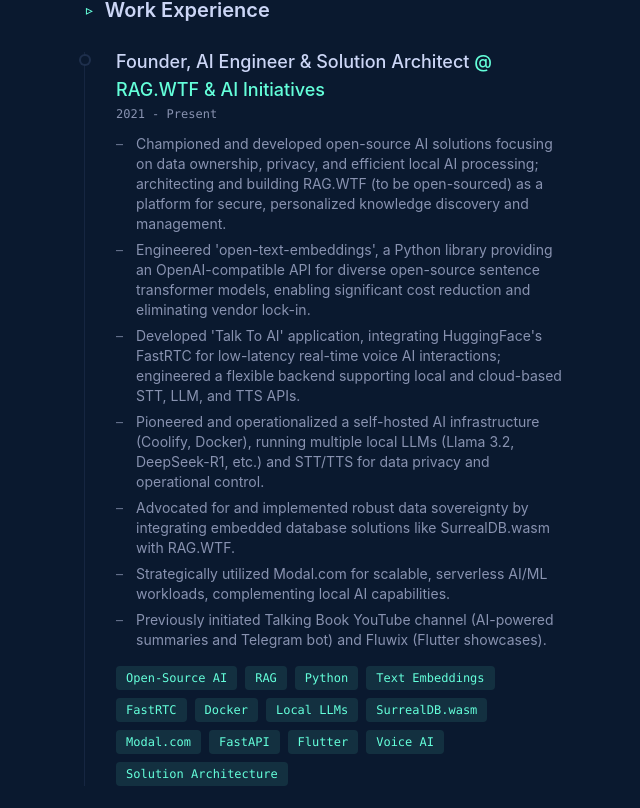
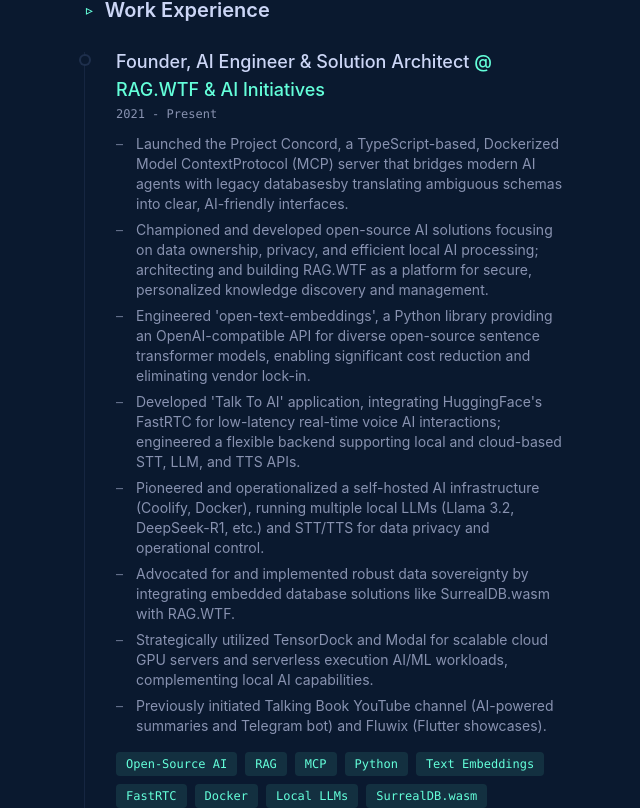
Before and after one commit to limcheekin/portfolio, a React (Vite) app: page /#/ in a window 1280 px wide. Shown: the part 1532-2340 px from the top of the page, without its empty margins (140-780 px from the left). Built offline with nearby package versions, Linux system fonts and the light colour scheme.

Commit message:
feat: update resume, add project concord and articles

```diff
--- a/constants.ts
+++ b/constants.ts
@@ -36,15 +36,16 @@
     company: "RAG.WTF & AI Initiatives",
     companyUrl: "https://rag.wtf",
     descriptionPoints: [
-      "Championed and developed open-source AI solutions focusing on data ownership, privacy, and efficient local AI processing; architecting and building RAG.WTF (to be open-sourced) as a platform for secure, personalized knowledge discovery and management.",
+      "Launched the Project Concord, a TypeScript-based, Dockerized Model ContextProtocol (MCP) server that bridges modern AI agents with legacy databasesby translating ambiguous schemas into clear, AI-friendly interfaces.",
+      "Championed and developed open-source AI solutions focusing on data ownership, privacy, and efficient local AI processing; architecting and building RAG.WTF as a platform for secure, personalized knowledge discovery and management.",
       "Engineered 'open-text-embeddings', a Python library providing an OpenAI-compatible API for diverse open-source sentence transformer models, enabling significant cost reduction and eliminating vendor lock-in.",
       "Developed 'Talk To AI' application, integrating HuggingFace's FastRTC for low-latency real-time voice AI interactions; engineered a flexible backend supporting local and cloud-based STT, LLM, and TTS APIs.",
       "Pioneered and operationalized a self-hosted AI infrastructure (Coolify, Docker), running multiple local LLMs (Llama 3.2, DeepSeek-R1, etc.) and STT/TTS for data privacy and operational control.",
       "Advocated for and implemented robust data sovereignty by integrating embedded database solutions like SurrealDB.wasm with RAG.WTF.",
-      "Strategically utilized Modal.com for scalable, serverless AI/ML workloads, complementing local AI capabilities.",
+      "Strategically utilized TensorDock and Modal for scalable cloud GPU servers and serverless execution AI/ML workloads, complementing local AI capabilities.",
       "Previously initiated Talking Book YouTube channel (AI-powered summaries and Telegram bot) and Fluwix (Flutter showcases)."
     ],
-    skills: ["Open-Source AI", "RAG", "Python", "Text Embeddings", "FastRTC", "Docker", "Local LLMs", "SurrealDB.wasm", "Modal.com", "FastAPI", "Flutter", "Voice AI", "Solution Architecture"]
+    skills: ["Open-Source AI", "RAG", "MCP", "Python", "Text Embeddings", "FastRTC", "Docker", "Local LLMs", "SurrealDB.wasm", "Modal.com", "FastAPI", "Flutter", "Voice AI", "Solution Architecture"]
   },
   {
     id: "exp2",
@@ -256,6 +257,26 @@
 export const ARTICLES_DATA: Article[] = [
   {
     id: "art1",
+    title: "AI is Ready. Your Legacy Database Isn’t. Let’s Fix That.",
+    summary: "Project Concord is a high-performance, TypeScript-based MCP server designed to help AI systems work smoothly with older business databases by turning messy and unclear data into clean, reliable information. It focuses on safety, accuracy, and speed, with built-in checks, smart monitoring, and protective guards, all packaged for easy deployment in real-world environments.",
+    type: "Article",
+    platform: "MCP, Legacy Systems",
+    url: "",
+    tags: ["Legacy Modernization", "Enterprise AI", "Data Strategy", "Digital Transformation"],
+    imageUrl: "https://picsum.photos/seed/project-concord/400/200"
+  },
+  {
+    id: "art2",
+    title: "Building Your First No-Code MCP Server: The Fabric Integration Story",
+    summary: "How I created a Model Context Protocol (MCP) server for Fabric REST API without writing a single line of code",
+    type: "Article",
+    platform: "MCP, Fabric",
+    url: "",
+    tags: ["Mcp Server", "MCP", "No Code", "Fabric", "Prompt Library"],
+    imageUrl: "https://picsum.photos/seed/no-code-mcp/400/200"
+  },
+  {
+    id: "art3",
     title: "Talking Book: Making Books Less Boring",
     summary: "I created Talking Book to make reading more engaging and accessible, especially for my 9-year-old son with dyslexia. The platform offers quick summaries, chapter deep dives, and even catchy songs to help key concepts stick. We've also launched an AI chatbot on Telegram that lets you interact with books directly, making it easier to understand and remember their content.",
     type: "Article",
@@ -265,7 +286,7 @@
     imageUrl: "https://picsum.photos/seed/talkingbook/400/200"
   },
   {
-    id: "art2",
+    id: "art4",
     title: "Beyond the Cloud: How I Built My Own AI Server (and Why)",
     summary: " I built my own AI server using an Orange Pi 5 Max, Ubuntu 24.04, Docker, and LocalAI, enabling me to run various open-source models like Llama 3.2 and Phi-3.5 locally. This setup not only grants me privacy and control over my digital interactions but also lays the foundation for creating a digital twin that truly understands and mirrors my thought processes.",
     type: "Article",
@@ -275,7 +296,7 @@
     imageUrl: "https://picsum.photos/seed/fluwix/400/200"
   },
   {
-    id: "art3",
+    id: "art5",
     title: "Would you pay $1/month to Own Your AI Data?",
     summary: "In the article, I argue that our AI conversations—filled with ideas, solutions, and creativity—are valuable assets that shouldn't be surrendered to Big Tech without control or ownership. To address this, I've set up a secure, personal Open WebUI instance that, for $1/month, offers users complete data sovereignty, access to a curated library of over 200 expert prompts, and the flexibility to connect preferred AI models using personal API keys. This initiative empowers individuals to reclaim their AI data, ensuring privacy, control, and enhanced productivity in their AI interactions.",
     type: "Article",
```
Also changed, not shown: 1 other file (tests, documents, lock files or other folders).
